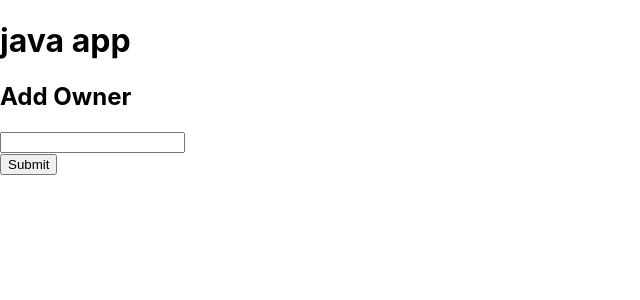
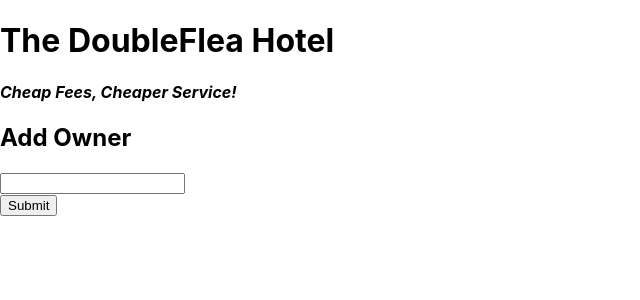
Before and after one commit to rowanasmith/pet-hotel-java, a React (Create React App) app: page / in a window 1280 px wide. Shown: the top 300 px of the page, without its empty margins (0-640 px from the left). Built offline with nearby package versions, Linux system fonts and the light colour scheme.

Commit message:
basic structure for owner components

```diff
--- a/src/components/App/App.js
+++ b/src/components/App/App.js
@@ -1,11 +1,13 @@
 import React from 'react';
 import './App.css';
+import Header from "../Header/Header";
 import OwnerForm from "../AddOwner/addOwner";
+
 
 function App() {
   return (
     <div >
-      <h1> java app </h1>
+      <Header />
       <OwnerForm />
     </div>
   );
--- a/src/components/Header/Header.js
+++ b/src/components/Header/Header.js
@@ -0,0 +1,17 @@
+import React, { Component } from 'react';
+
+class Header extends Component {
+
+   render() {
+       return (
+       <div className="App">
+       <header className="App-header">
+         <h1 className="App-title">The DoubleFlea Hotel</h1>
+         <h4><i>Cheap Fees, Cheaper Service!</i></h4>
+       </header>
+       </div>
+       )
+   }
+}
+
+export default Header;
```
Also changed, not shown: src/components/AddOwner/addOwner.js (+5 -3 lines), src/components/OwnerList/ownerList.js (added, +60 -0 lines).
